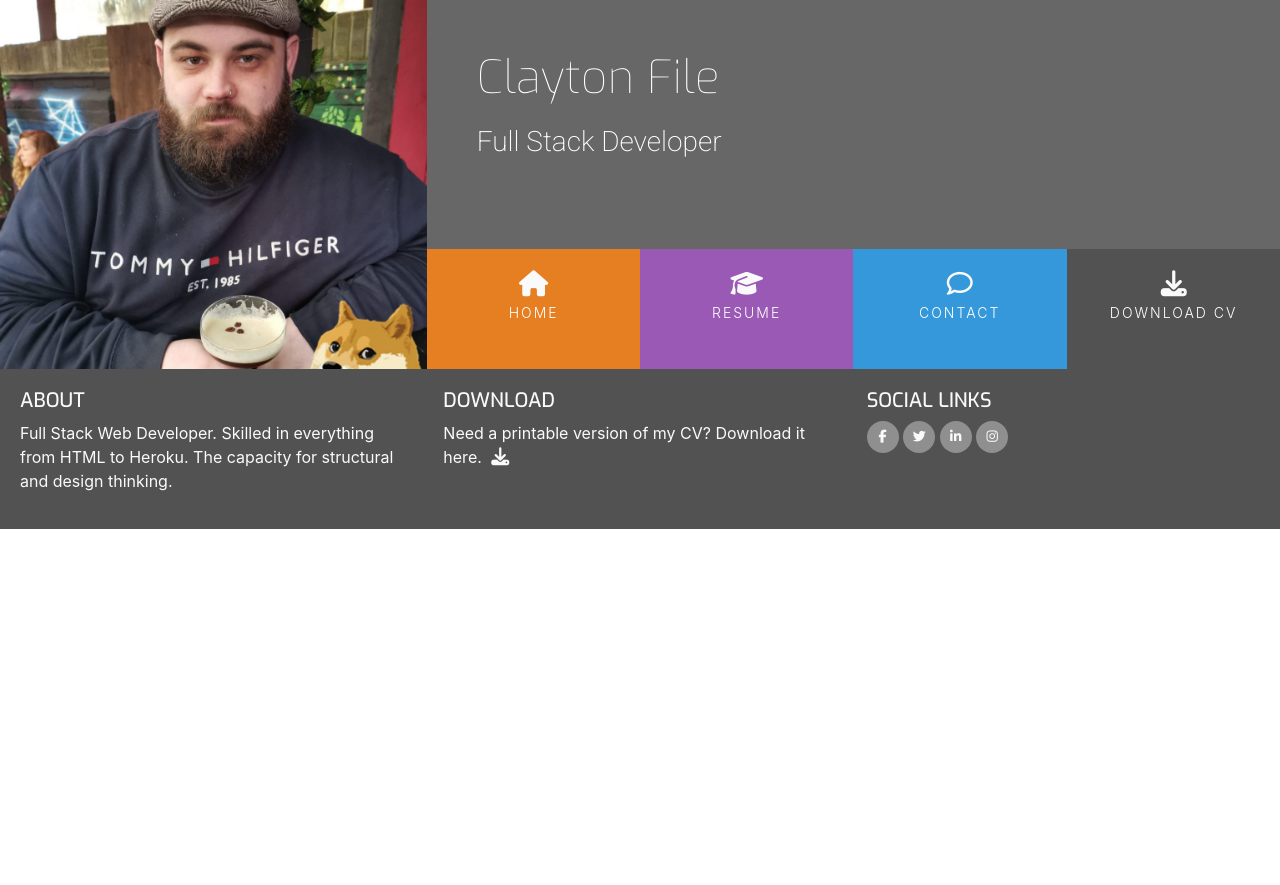
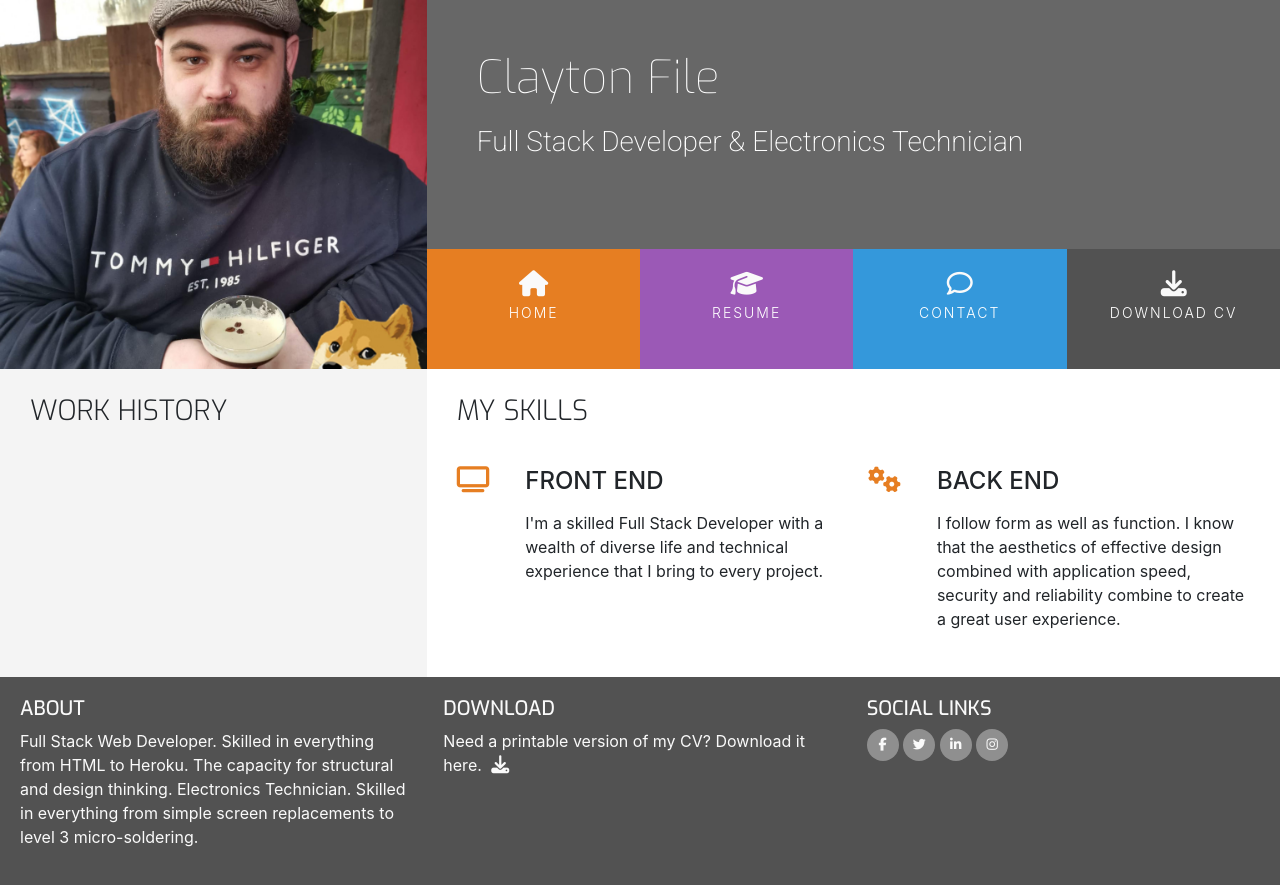
Before and after one commit to TechCentreUK/UCD-Resume, a plain HTML site: page resume.html in a window 1280 px wide. Before the commit the page ends 800 px from the top, so only its background shows below. Drawn offline with nearby package versions, Linux system fonts and the light colour scheme.

Commit message:
Update Template and resume main section

```diff
--- a/resume.html
+++ b/resume.html
@@ -18,7 +18,7 @@
                 <div class="row bg-color-name-title no-gutters">
                     <div class="col heading">
                         <h1 class="name">Clayton File</h1>
-                        <h2 class="title"> Full Stack Developer</h2>
+                        <h2 class="title"> Full Stack Developer & Electronics Technician</h2>
                     </div>
                 </div>
                 <div class="row no-gutters">
@@ -42,7 +42,53 @@
             </div>
         </div>
     </header>
-    <section>
+    <section class="container-fluid">
+        <div class="row">
+            <div class="col-md-4 bg-color-personal-info section-column">
+                <div class="row">
+                    <div class="col-12">
+                        <h3 class="section-heading uppercase">
+                            Work History
+                        </h3>
+                    </div>
+                </div>
+            </div>
+            <div class="col-md-8 bg-color-three-reasons section-column">
+                <div class="row">
+                    <div class="col">
+                        <h3 class="section-heading uppercase">My Skills</h3>
+                    </div>
+                </div>
+                <div class="row">
+                    <div class="col-10 offset-1 offset-sm-0 col-sm-4 col-md-6">
+                        <div class="row">
+                            <div class="col-2">
+                                <i class="three-reasons-icon fa fa-tv" aria-hidden="true"></i>
+                            </div>
+                            <div class="col-10">
+                                <h4 class="three-reasons-heading uppercase">Front End</h4>
+                                <p>
+                                    I'm a skilled Full Stack Developer with a wealth of diverse life and technical experience that I bring to every project.
+                                </p>
+                            </div>
+                        </div>
+                    </div>
+                    <div class="col-10 offset-1 offset-sm-0 col-sm-4 col-md-6">
+                        <div class="row">
+                            <div class="col-2">
+                                <i class="three-reasons-icon fa fa-gears" aria-hidden="true"></i>
+                            </div>
+                            <div class="col-10">
+                                <h4 class="three-reasons-heading uppercase">Back End</h4>
+                                <p>
+                                    I follow form as well as function. I know that the aesthetics of effective design combined with application speed, security and reliability combine to create a great user experience.
+                                </p>
+                            </div>
+                        </div>
+                    </div>
+                </div>
+            </div>
+        </div>
 
     </section>
     <footer id="footer-details" class="container-fluid">
@@ -51,6 +97,7 @@
                 <h5 class="uppercase general-sub">About</h5>
                 <p class="inline-block">
                     Full Stack Web Developer. Skilled in everything from HTML to Heroku. The capacity for structural and design thinking.
+                    Electronics Technician. Skilled in everything from simple screen replacements to level 3 micro-soldering.
                 </p>
             </div>
             <div class="col-sm-4">
@@ -67,25 +114,25 @@
                 <h5 class="uppercase general-sub">Social Links</h5>
                 <ul class="list-inline social-links">
                     <li class="list-inline-item">
-                        <a target="_blank" href="#">
+                        <a target="_blank" href="https://www.facebook.com/ClaytonFile">
                             <i class="fa fa-facebook" aria-hidden="true"></i>
                             <span class="sr-only">Facebook</span>
                         </a>
                     </li>
                     <li class="list-inline-item">
-                        <a target="_blank" href="#">
+                        <a target="_blank" href="https://twitter.com/ClaytonFile">
                             <i class="fa fa-twitter" aria-hidden="true"></i>
                             <span class="sr-only">Twitter</span>
                         </a>
                     </li>
                     <li class="list-inline-item">
-                        <a target="_blank" href="#">
+                        <a target="_blank" href="https://www.linkedin.com/in/clayton-file-8947b419b/">
                             <i class="fa fa-linkedin" aria-hidden="true"></i>
                             <span class="sr-only">LinkedIn</span>
                         </a>
                     </li>
                     <li class="list-inline-item">
-                        <a target="_blank" href="#">
+                        <a target="_blank" href="https://www.instagram.com/everybody_knows_serious/">
                             <i class="fa fa-instagram" aria-hidden="true"></i>
                             <span class="sr-only">Instagram</span>
                         </a>
```
Also changed, not shown: contact.html (+6 -5 lines), index.html (+7 -5 lines).
